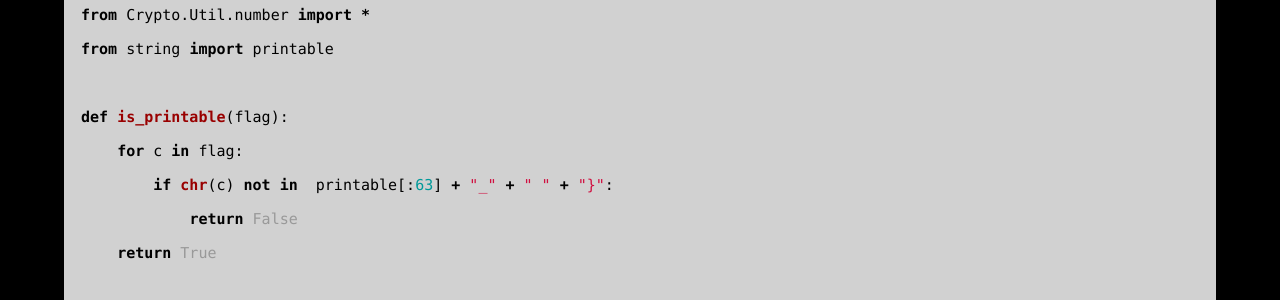
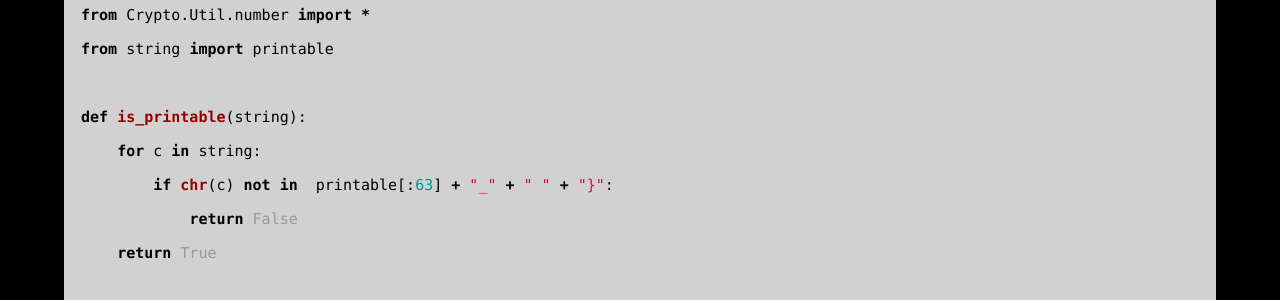
Before and after one commit to AC01010/Connor-McCartney.github.io, a Jekyll site: the page built from _posts/2012-12-19-SECFEST-2022.md, in a window 1280 px wide. Shown: the part 429-729 px from the top of the page. Built offline with Jekyll 4.4.1, drawn with Linux system fonts in a browser that asks for light colours.

Commit message:
Update 2012-12-19-SECFEST-2022.md

```diff
--- a/_posts/2012-12-19-SECFEST-2022.md
+++ b/_posts/2012-12-19-SECFEST-2022.md
@@ -18,8 +18,8 @@ from Crypto.Util.strxor import strxor
 from Crypto.Util.number import *
 from string import printable
 
-def is_printable(flag):
-    for c in flag:
+def is_printable(string):
+    for c in string:
         if chr(c) not in  printable[:63] + "_" + " " + "}":
             return False
     return True
```
